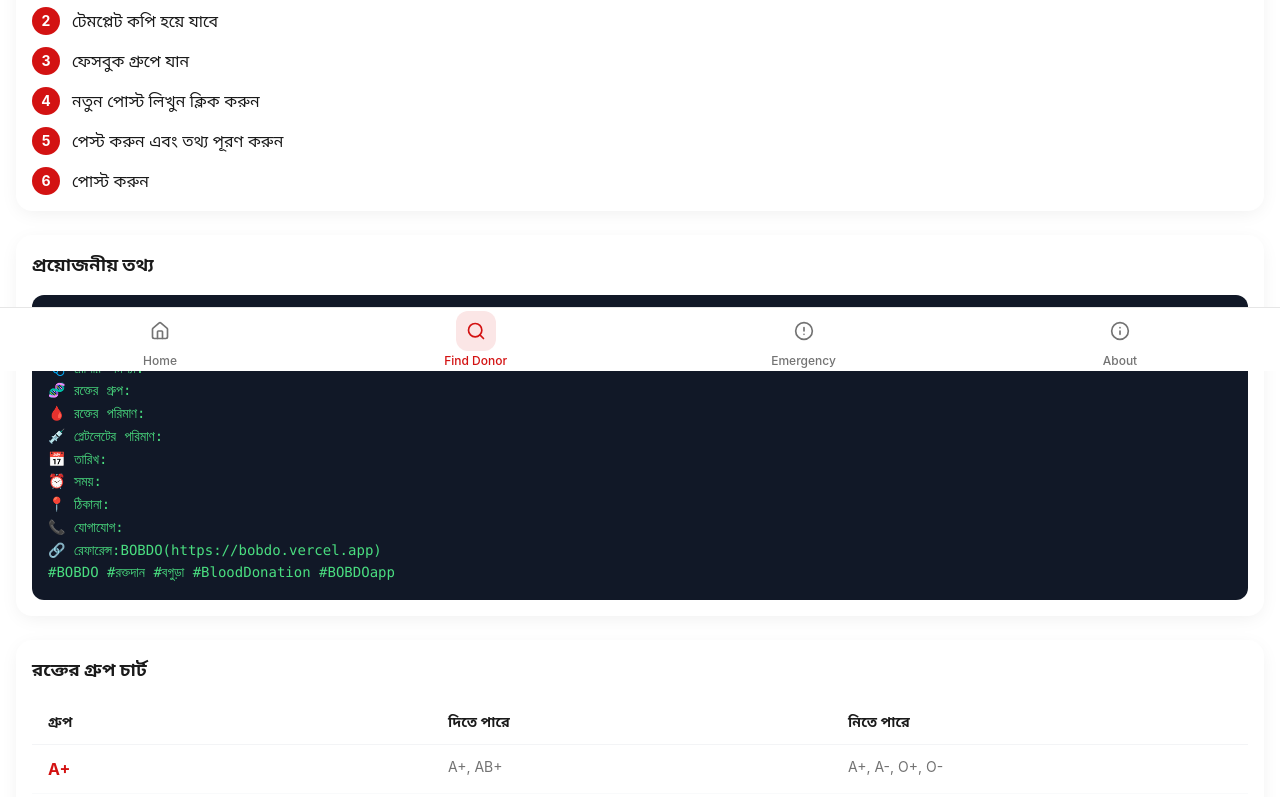
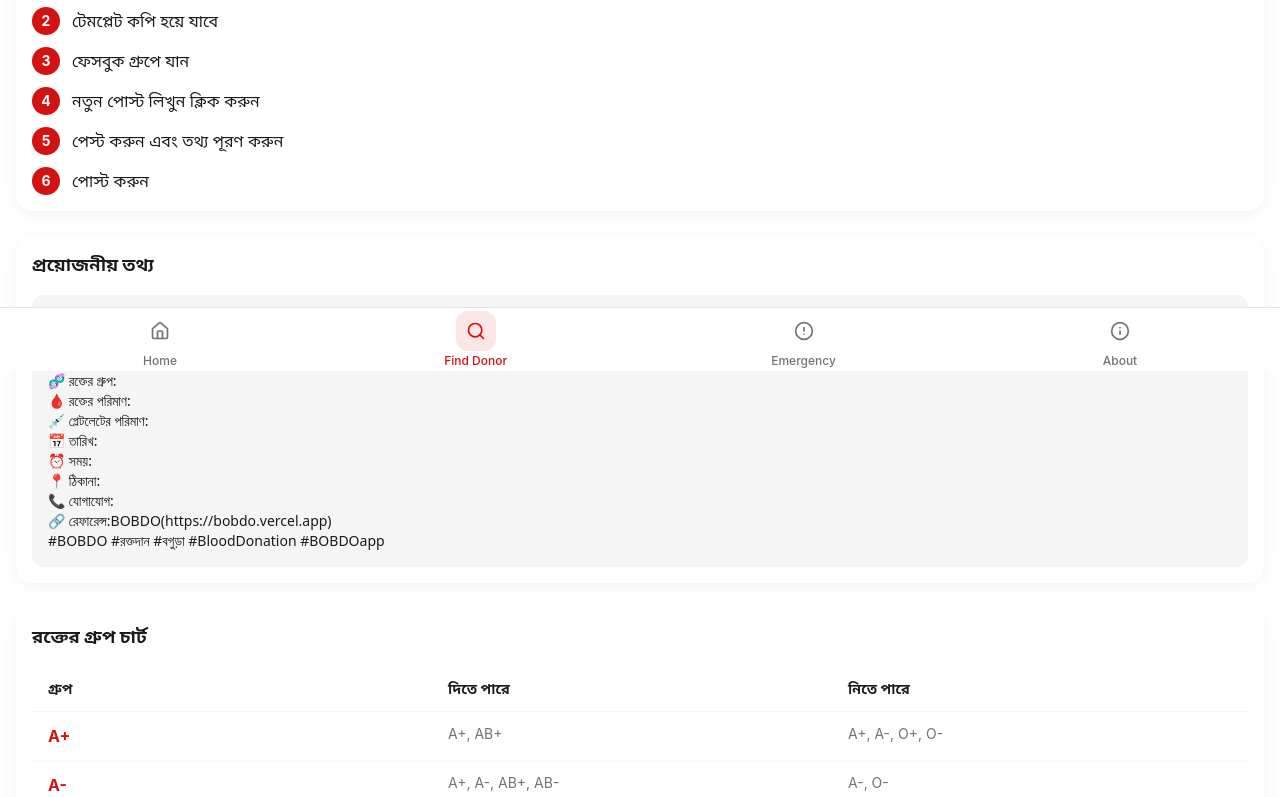
Before and after one commit to hscianhelp-commits/heartlink-bobdo, a React (Vite) app: page /find-donor in a window 1280 px wide. Shown: the part 429-1226 px from the top of the page. Built offline with nearby package versions, Linux system fonts and the light colour scheme; the HTML template or start-up script is replaced by a standard one.

Commit message:
Add files via upload

```diff
--- a/src/pages/FindDonor.tsx
+++ b/src/pages/FindDonor.tsx
@@ -97,11 +97,11 @@ const FindDonor = () => {
         </div>
       </div>
 
-      {/* Required Info - Code Style */}
+      {/* Required Info */}
       <div className="card-native">
         <h2 className="section-title">প্রয়োজনীয় তথ্য</h2>
-        <div className="bg-gray-900 rounded-xl p-4 overflow-x-auto">
-          <pre className="text-sm text-green-400 whitespace-pre-wrap font-mono leading-relaxed">
+        <div className="bg-muted rounded-xl p-4">
+          <pre className="text-sm text-foreground whitespace-pre-wrap font-sans">
             {postTemplate}
           </pre>
         </div>
```
